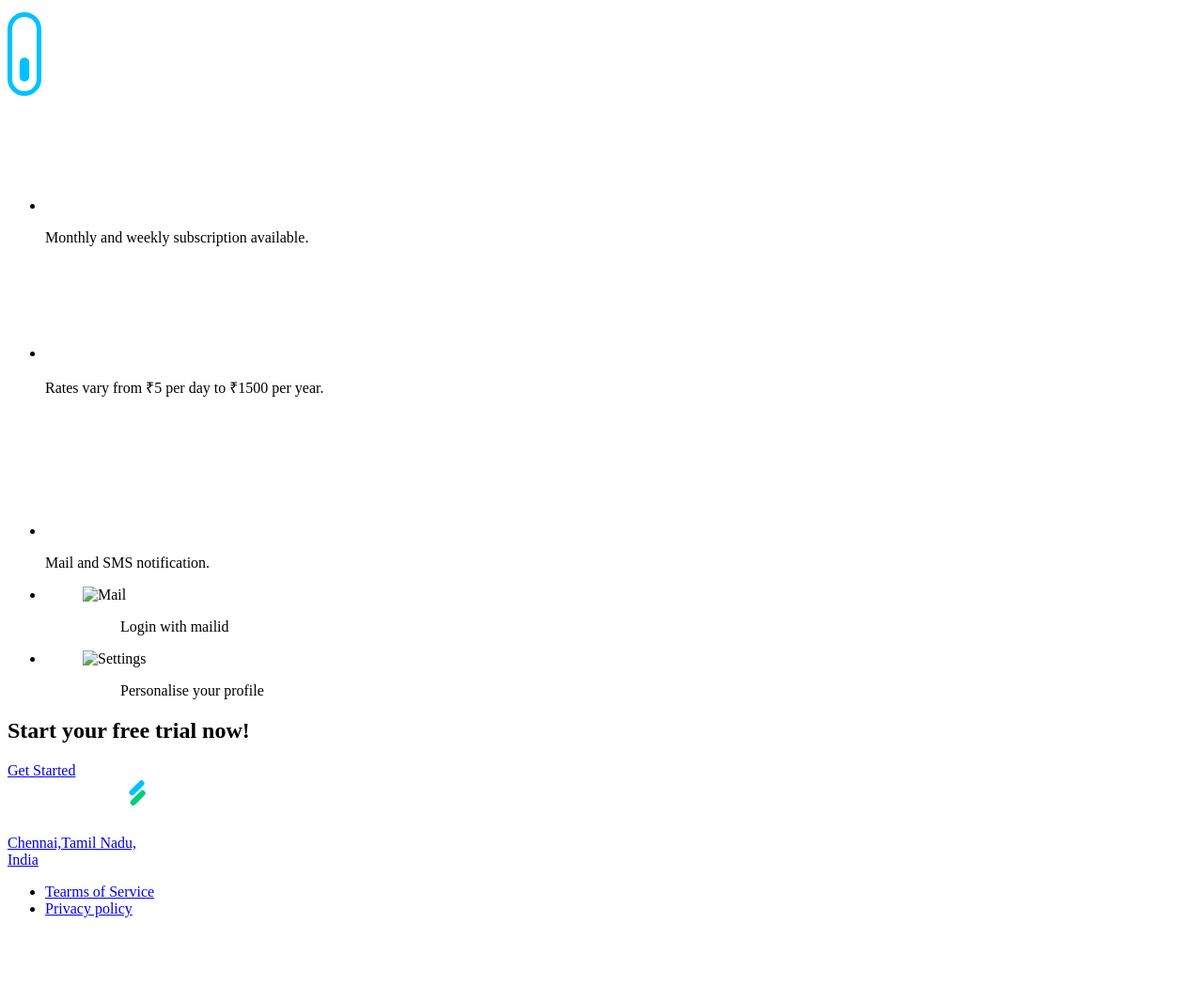
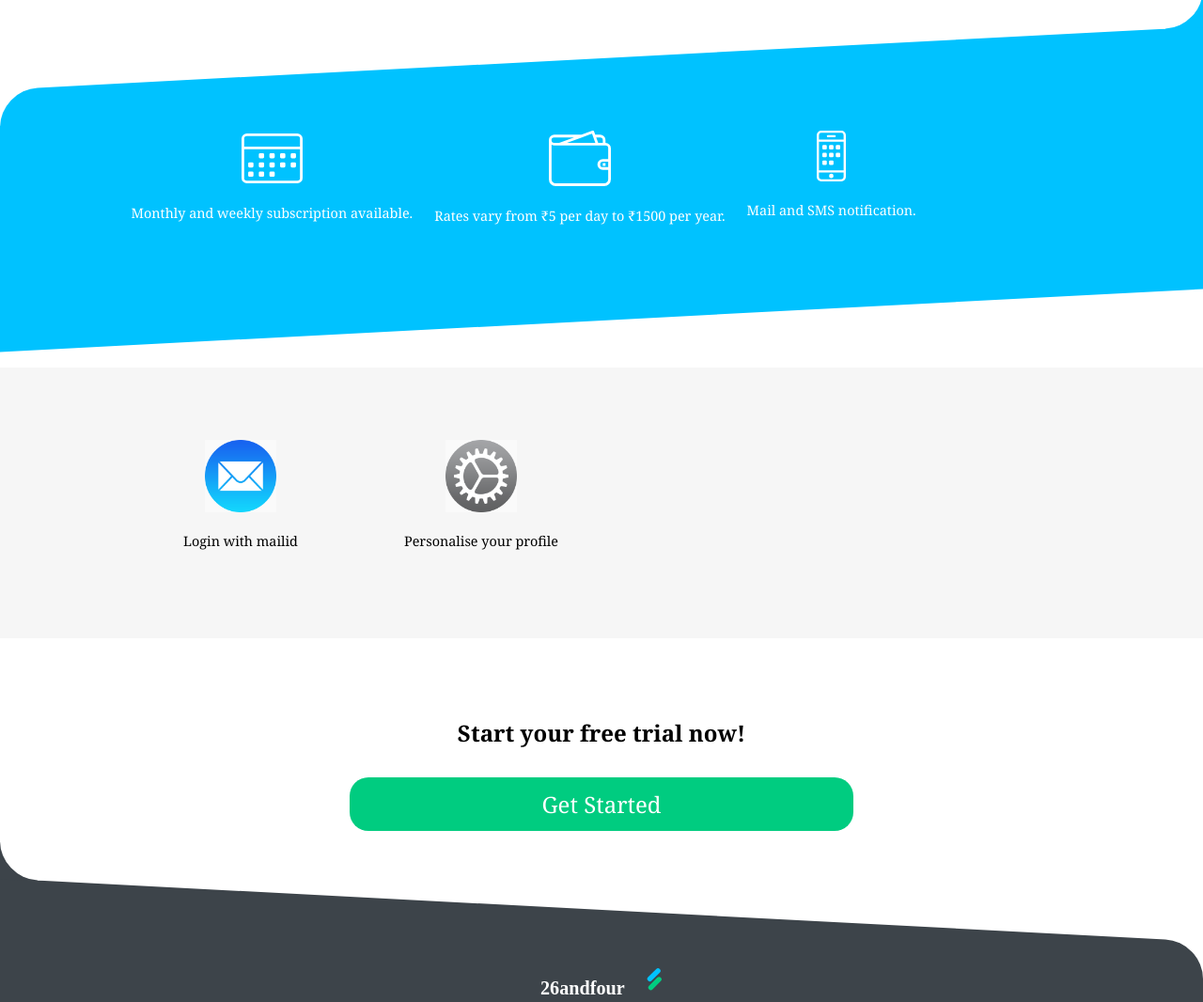
Before and after one commit to Kirankishore17/26andfour, a plain HTML site: page index.html in a window 1280 px wide. Shown: the part 629-1695 px from the top of the page at 94% size. Before the commit the page ends 1621 px from the top, so only its background shows below. Drawn offline with Linux system fonts and the light colour scheme.

Commit message:
Add files via upload

```diff
--- /dev/null
+++ b/css/main.css
@@ -0,0 +1,323 @@
+body {
+    margin: 0;
+    font-family: 'Cambria', sans-serif;
+}
+p, blockquote {
+    font-size: 0.9em;
+    line-height: 1.6em;
+}
+ul {
+    list-style-type: none;
+    margin: 0;
+    padding: 0;
+}
+
+.container {
+    text-align: center;
+    padding: 0.8em 1.2em;
+}
+
+.logo {
+    width: 130px;
+}
+
+header {
+    display: flex;
+    justify-content: space-between;
+}
+
+.hide-mobile {
+    display: none;
+}
+
+.menu {
+    width: 25px;
+    margin-top: 40%;
+}
+
+.server {
+    width: 70%;
+    margin: 2em auto 2em 25%;
+}
+
+h1, .subhead {
+    position: relative;
+    z-index: 3;
+}
+
+.subhead {
+    font-size: 1.1em;
+}
+
+.blue-container {
+    width: 100%;
+    background: #00C2FF;
+    color: white;
+    margin-top: 15%;
+    padding: 4em 0 2em;
+    border-top-left-radius: 40px;
+    transform: skewY(-3deg);
+}
+
+.blue-container:before {
+    content: "";
+    width: 40px;
+    height: 40px;
+    background-color: #00C2FF;
+    position: absolute;
+    top: -39px;
+    right: 0;
+    z-index: -2;
+}
+
+.blue-container:after {
+    content: "";
+    width: 80px;
+    height: 80px;
+    background-color: white;
+    position: absolute;
+    top: -80px;
+    right: 0;
+    border-radius: 50%;
+    z-index: -1;
+
+}
+
+.blue-container ul {
+    transform: skewY(3deg);
+}
+
+.blue-container ul li {
+    margin-bottom: 3em;
+}
+
+.blue-container ul li p {
+    padding: 0 0.5em;
+}
+
+.blue-container img{
+    width: 14%;
+}
+
+.blue-container ul li:nth-child(3) img {
+    width: 8%;
+}
+
+.gray-container {
+    background: #f6f6f6;
+    padding: 4em 0 2em;
+    margin-top: -3%;
+}
+
+.gray-container ul li:first-child {
+    margin-bottom: 2em;
+}
+
+.gray-container img {
+    width: 30%;
+}
+
+figure {
+    margin: 0;
+    padding: 0;
+}
+
+figcaption {
+    font-weight: bold;
+    color: #00C2FF;
+}
+
+h2 {
+    margin-top: 7%;
+}
+
+.cta {
+    background-color: #00CC80;
+    width: calc(100% - 1em);
+    display: block;
+    color: white;
+    border-radius: 20px;
+    padding: 0.5em;
+    text-decoration: none;
+    font-size: 1.5em;
+    margin: 3% auto 7%;
+    position: relative;
+    z-index: 4;
+}
+
+.footer-container {
+    width: 100%;
+    background: #3D444A;
+    color: white;
+    padding: 3em 0;
+    border-top-right-radius: 40px;
+    transform: skewY(3deg);
+}
+
+.footer-container .container {
+    transform: skewY(-3deg);
+    color: white;
+}
+
+.footer-container:before {
+    content: "";
+    width: 40px;
+    height: 40px;
+    background-color: #3D444A;
+    position: absolute;
+    top: -39px;
+    left: 0;
+    z-index: -2;
+}
+
+.footer-container:after {
+    content: "";
+    width: 80px;
+    height: 80px;
+    background-color: white;
+    position: absolute;
+    top: -80px;
+    left: 0;
+    border-radius: 50%;
+    z-index: -1;
+}
+
+.footer-links {
+    margin: 0 auto;
+}
+
+.footer-links li {
+    display: inline-block;
+}
+
+.footer-links li a {
+    color: #9D9D9D;
+    font-size: 0.9em;
+}
+
+nav ul {
+    position: fixed;
+    width: 60%;
+    top: 0;
+    right: 0;
+    text-align: left;
+    background: rgb(36,49,44);
+    height: 100%;
+    z-index: 7;
+    padding-top: 3em;
+}
+
+nav ul li a {
+    color: white;
+    text-decoration: none;
+    width: 100%;
+    display: block;
+    padding: 1em 2em;
+    background-color: rgb(52,59,63);
+}
+
+nav ul li a:hover {
+    background-color: rgb(73, 82, 87);
+}
+
+.exit-btn {
+    margin-bottom: 1em;
+    margin-top: 1.3em;
+    text-align: right;
+    padding: 0 1.4em;
+}
+
+.exit-btn img {
+    width: 15px;
+    cursor: pointer;
+
+}
+
+@media only screen and (min-width: 650px) {
+    .server {
+        width: 50%;
+    }
+
+    h1 {
+        font-size: 3em;
+        margin: 0;
+    }
+
+    .subhead {
+        font-size: 1.4em;
+        margin-bottom: 12%;
+    }
+
+    .blue-container {
+        margin: 0;
+    }
+
+    .blue-container img {
+        width: 20%;
+    }
+
+    .blue-container ul li:nth-child(3) img {
+        width: 15%;
+        margin-top: -6px;
+    }
+
+    .blue-container ul {
+        display: flex;
+        margin-top: -1em;
+        align-items: center;
+    }
+
+    .blue-container ul li {
+        margin-bottom: 0;
+    }
+
+    .blue-container ul li p {
+        padding: 0 0.8em;
+    }
+
+    .gray-container ul {
+        display: flex;
+    }
+
+    nav ul {
+        width: 40%;
+    }
+
+}
+
+@media only screen and (min-width: 875px) {
+    .subhead {
+        margin-bottom: 15%;
+    }
+
+    .blue-container ul {
+        margin: 0 0 4% 0;
+    }
+
+    .gray-container {
+        margin: 4% 0 0;
+    }
+}
+
+
+@media only screen and (min-width: 1024px) {
+    .cta {
+        width: 50%;
+    }
+
+    .container {
+        width: 80%;
+        margin: 0 auto;
+    }
+    .subhead {
+        margin-bottom: 15%;
+    }
+
+    .blue-container ul {
+        margin: 0 0 4% 0;
+    }
+
+    .gray-container {
+        margin: 4% 0 0;
+    }
+}
--- a/index.html
+++ b/index.html
@@ -4,7 +4,7 @@
     <title>26andfour</title>
     <meta charset="UTF-8">
     <meta name="viewport" content="width=device-width, initial-scale=1.0">
-    <link rel="stylesheets" href="css/main.css">
+    <link rel="stylesheet" href="css/main.css">
 </head>
 <body>
     <div class="container">
@@ -16,8 +16,8 @@
                 <a href="#" class="hide-desktop">
                     <img src="images/ham.svg" alt="toggle menu" class="menu" id="menu">
                 </a>
-                <ul class="show-desktop hide-desktop" id="menu">
-                    <li id="exit" class="exit-btn hide-desktop"><a href="#"><img sr="images/exit.svg"></a></li>
+                <ul class="show-desktop hide-mobile" id="menu">
+                    <li id="exit" class="exit-btn hide-desktop"><a href="#"><img sr="images/exit.svg" alt="exit"></a></li>
                     <li><a href="#">Home</a></li>
                     <li><a href="#">Products</a></li>
                     <li><a href="#">About</a></li>
```
Also changed, not shown: images/user-1.png (added), images/user-2.png (added).
